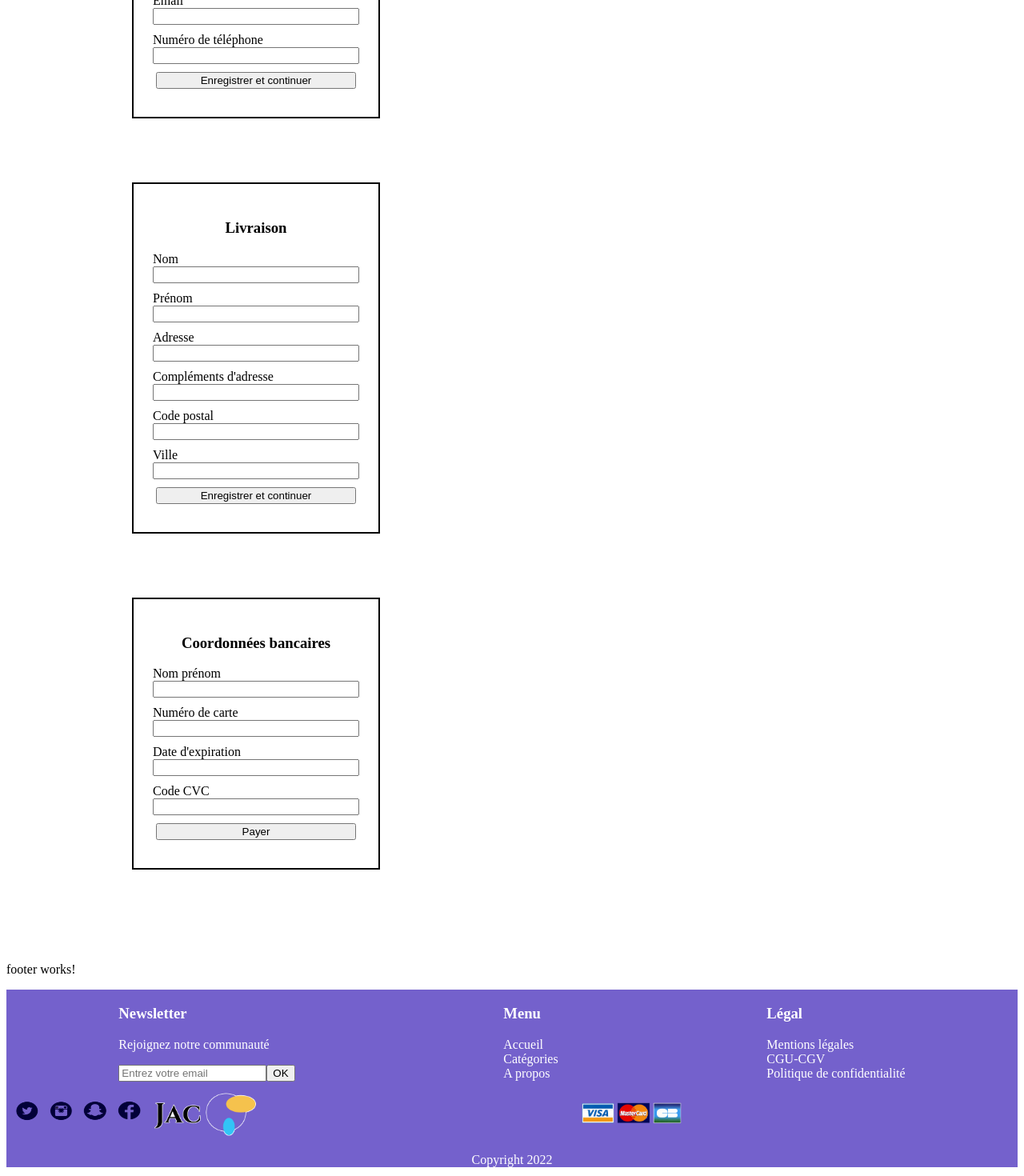
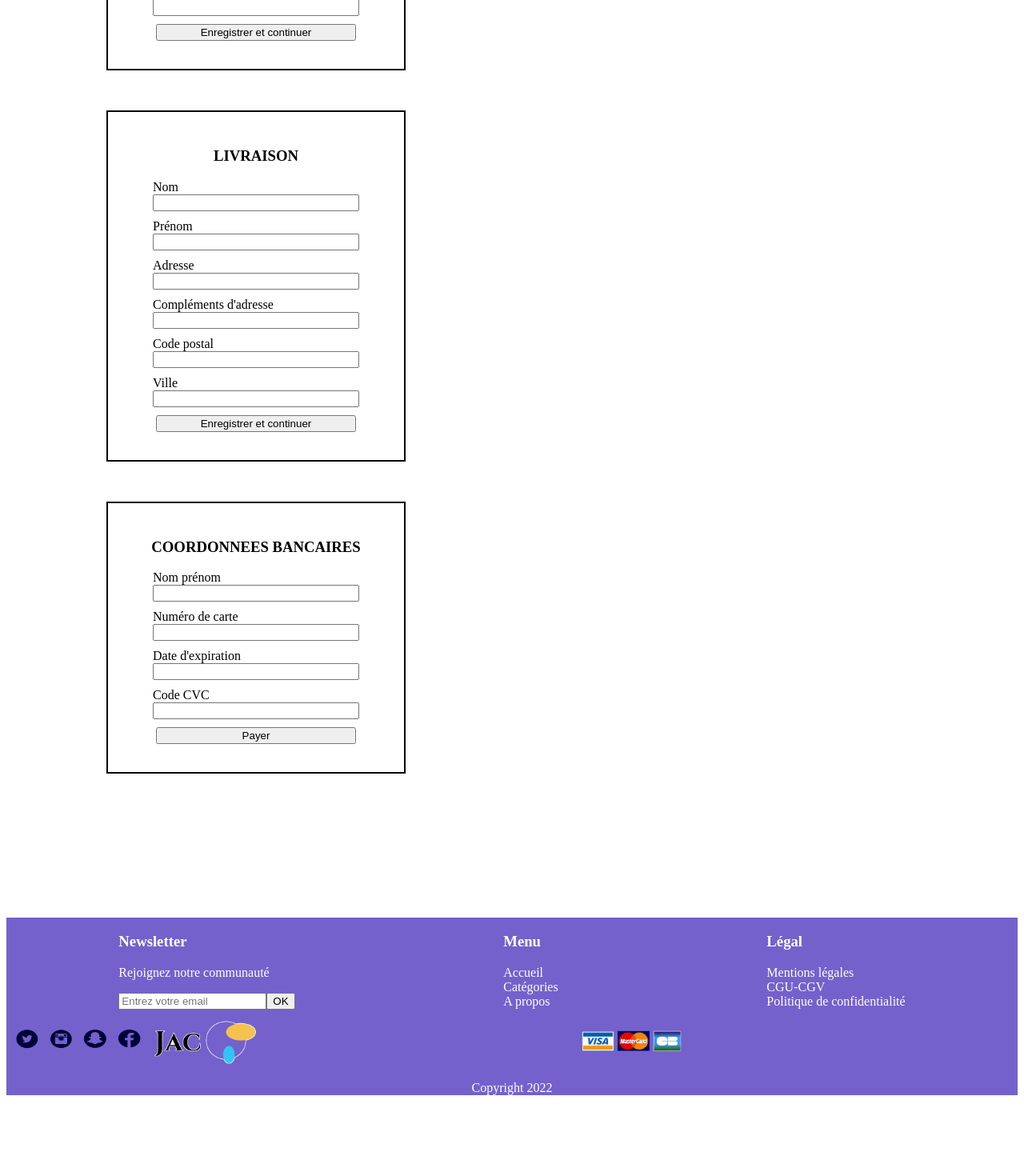
Before and after one commit to AssaNiang/ProjetFinalJAC, an Angular app: page /payment in a window 1280 px wide. Shown: the part 340-1810 px from the top of the page at 80% size. After the commit the page ends 1725 px from the top, so only its background shows below. Built offline with nearby package versions, Linux system fonts and the light colour scheme.

Commit message:
suppression des élements works sur chaque page et travail sur page panier et paiement

```diff
--- a/src/app/components/footer/footer.component.css
+++ b/src/app/components/footer/footer.component.css
@@ -1,5 +1,6 @@
 footer{
-    background-color: #7461CC;;
+    background-color: #7461CC;
+    margin-top: 80px;
 }
 
 footer h3, footer p, footer a{
--- a/src/app/components/footer/footer.component.html
+++ b/src/app/components/footer/footer.component.html
@@ -1,7 +1,3 @@
-<p>footer works!</p>
-
-
-
 <footer>
     <div class="footer-desktop flex column">
 
--- a/src/app/components/payment-form/payment-form.component.css
+++ b/src/app/components/payment-form/payment-form.component.css
@@ -1,8 +1,8 @@
 form {
     display: flex;
     flex-direction: column;
-    width: 20vw;
-    margin: 30px 150px 50px;
+    width: 25vw;
+    margin: 0 80px 50px;
     justify-content: center;
     align-items: center;
 }
@@ -15,6 +15,7 @@ div {
     border: black solid 2px;
     padding: 25px;
 }
+
 input{
     width: 250px;
 }
--- a/src/app/components/payment-form/payment-form.component.html
+++ b/src/app/components/payment-form/payment-form.component.html
@@ -1,13 +1,13 @@
 <!-- Propriété déclarée dans le ts -->
 
-<form>
+<form class="total">
 
 
     <!-- Coordonnées -->
 
     <form [formGroup]="coordonneesForm" class="coordonnees">
 
-        <h3> Coordonnées</h3>
+        <h3> COORDONNEES</h3>
 
         <div>
             <label for="user_name">Nom</label>
@@ -40,7 +40,7 @@
 
     <form [formGroup]="billingForm" class="billing">
 
-        <h3> Livraison</h3>
+        <h3> LIVRAISON</h3>
 
         <div>
             <label for="billing_name">Nom</label>
@@ -82,7 +82,7 @@
 
     <form [formGroup]="paymentForm" class="bank">
 
-        <h3> Coordonnées bancaires</h3>
+        <h3> COORDONNEES BANCAIRES</h3>
 
         <div>
             <label for="card_username">Nom prénom</label>
--- a/src/app/pages/all-categories/all-categories.component.html
+++ b/src/app/pages/all-categories/all-categories.component.html
@@ -1,5 +1,3 @@
-<p>all-categories works!</p>
-
 <h1>Toutes nos catégories</h1>
 
 <p>Energisez vos tenues avec nos pièces incoutournables:</p>
--- a/src/app/pages/home/home.component.html
+++ b/src/app/pages/home/home.component.html
@@ -1,5 +1,3 @@
-<p>home works!</p>
-
 <img src="assets/Images/home_banner.png">
 <!-- créer un component "banner" pour les pages qui ont une bannière ? -->
 
--- a/src/app/pages/not-found/not-found.component.html
+++ b/src/app/pages/not-found/not-found.component.html
@@ -1,4 +1,4 @@
-<p>not-found works!</p>
+
 
 <article>
 
```
